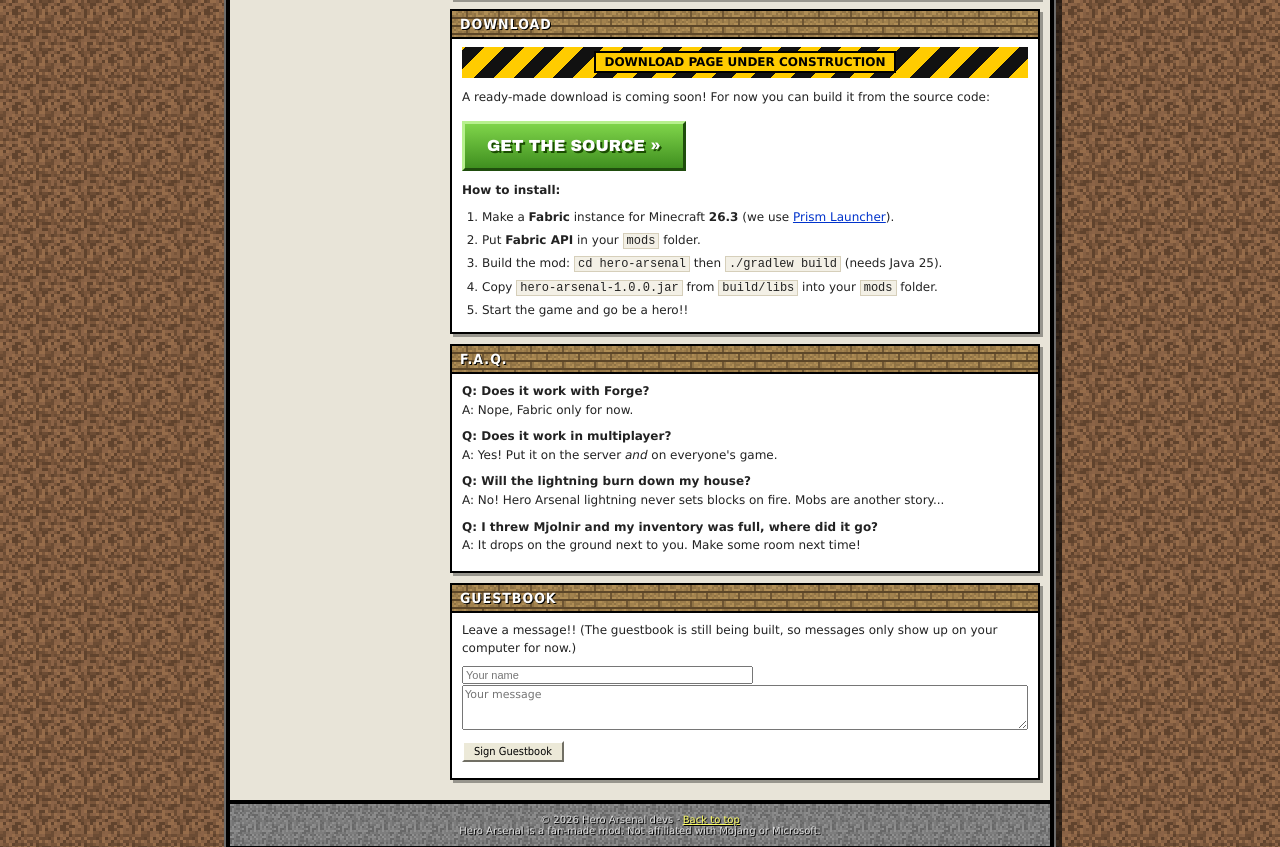
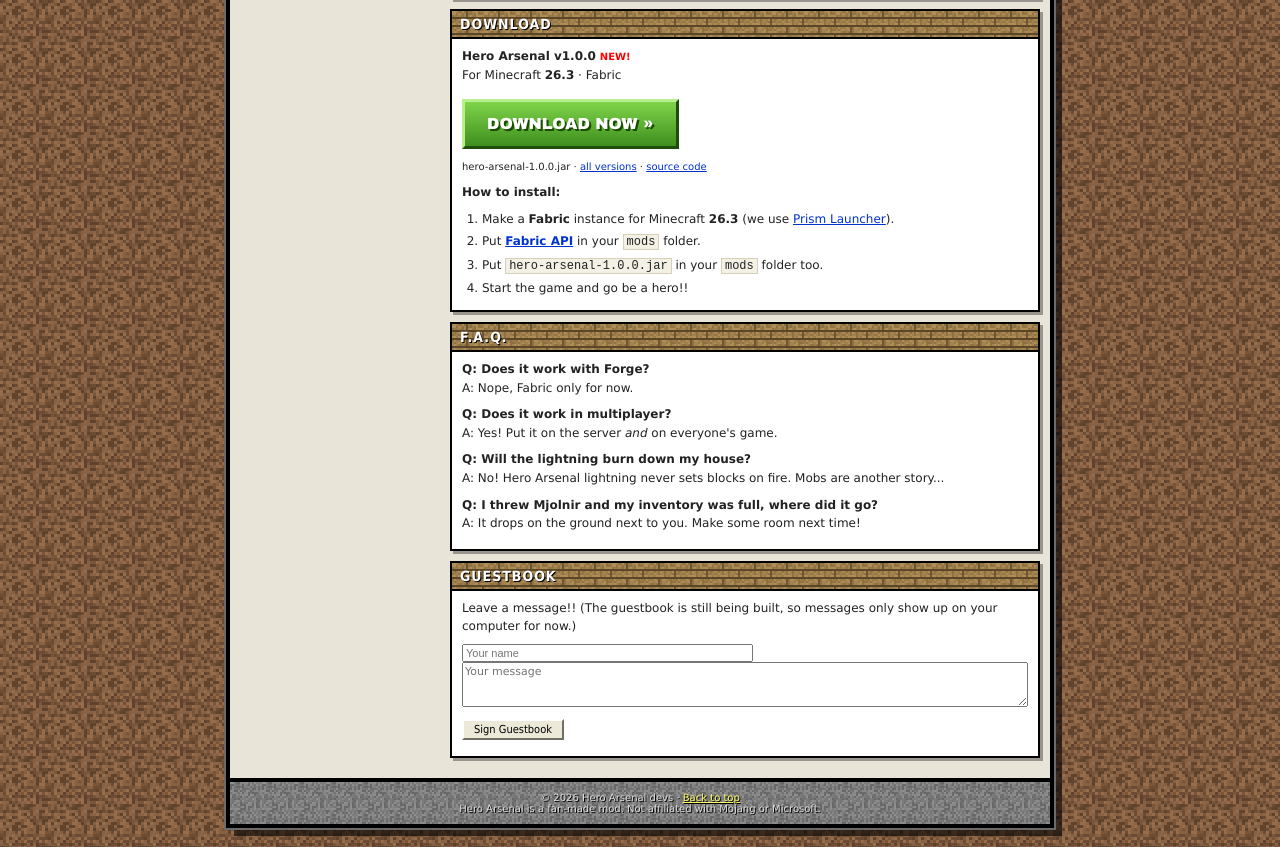
Before and after one commit to xandertaylorx/minecraft-mods, a plain HTML site: page web/index.html in a window 1280 px wide. Shown: the part 1599-2446 px from the top of the page. Drawn offline with Linux system fonts and the light colour scheme.

Commit message:
Publish website via GitHub Pages and link the release download
- Add Pages workflow that deploys web/ on pushes to main
- Download box now links the v1.0.0 release jar instead of
  'under construction'
- README points to the release and the live site

```diff
--- a/web/index.html
+++ b/web/index.html
@@ -164,15 +164,14 @@
 			<div class="box" id="download">
 				<h2>Download</h2>
 				<div class="in">
-					<div class="construction"><span>DOWNLOAD PAGE UNDER CONSTRUCTION</span></div>
-					<p style="margin-top:10px">A ready-made download is coming soon! For now you can build it from the source code:</p>
-					<a class="dl-btn" href="https://github.com/xandertaylorx/minecraft-mods">GET THE SOURCE &raquo;</a>
+					<p><b>Hero Arsenal v1.0.0</b> <span class="new">NEW!</span><br>For Minecraft <b>26.3</b> &middot; Fabric</p>
+					<a class="dl-btn" href="https://github.com/xandertaylorx/minecraft-mods/releases/download/hero-arsenal-v1.0.0/hero-arsenal-1.0.0.jar">DOWNLOAD NOW &raquo;</a>
+					<p style="font-size:10px">hero-arsenal-1.0.0.jar &middot; <a href="https://github.com/xandertaylorx/minecraft-mods/releases">all versions</a> &middot; <a href="https://github.com/xandertaylorx/minecraft-mods">source code</a></p>
 					<p><b>How to install:</b></p>
 					<ol class="steps">
 						<li>Make a <b>Fabric</b> instance for Minecraft <b>26.3</b> (we use <a href="https://prismlauncher.org/" target="_blank" rel="noopener">Prism Launcher</a>).</li>
-						<li>Put <b>Fabric API</b> in your <code>mods</code> folder.</li>
-						<li>Build the mod: <code>cd hero-arsenal</code> then <code>./gradlew build</code> (needs Java 25).</li>
-						<li>Copy <code>hero-arsenal-1.0.0.jar</code> from <code>build/libs</code> into your <code>mods</code> folder.</li>
+						<li>Put <a href="https://modrinth.com/mod/fabric-api" target="_blank" rel="noopener"><b>Fabric API</b></a> in your <code>mods</code> folder.</li>
+						<li>Put <code>hero-arsenal-1.0.0.jar</code> in your <code>mods</code> folder too.</li>
 						<li>Start the game and go be a hero!!</li>
 					</ol>
 				</div>
```
Also changed, not shown: 2 other files.
